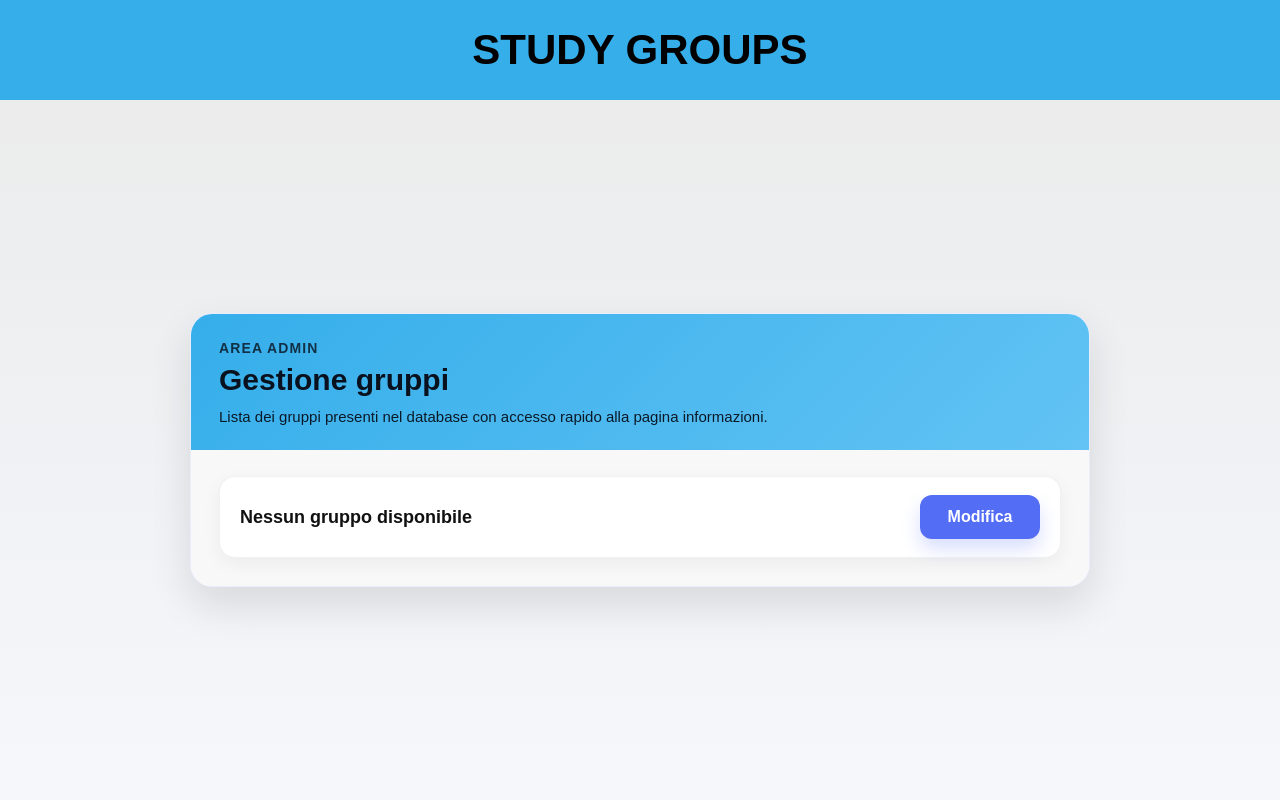
After one commit to simonecapacci/progettowebs, a PHP site: page /php/admin_gestione_gruppi.php in a window 1280 px wide. The commit adds this page. Run offline with PHP 8.4, Linux system fonts and the light colour scheme; data comes from the database, SQL or seed files in the repository; data that the repository does not hold is empty.

Commit message:
Creata pagina gestione gruppi per admin

```diff
--- a/studytogether/css/style.css
+++ b/studytogether/css/style.css
@@ -460,3 +460,114 @@ form{
     height:55px;
     border-radius:10px;
 }
+
+
+body.admin-page {
+    min-height: 100vh;
+    background: linear-gradient(180deg, #eaeaea 0%, #f5f7fb 100%);
+}
+
+body.admin-page .admin-container {
+    min-height: calc(100vh - 100px);
+    display: flex;
+    justify-content: center;
+    align-items: center;
+    padding: 32px 20px;
+}
+
+body.admin-page .admin-card {
+    width: min(900px, 100%);
+    overflow: hidden;
+    border-radius: 22px;
+    background: #ffffff;
+    box-shadow: 0 18px 40px rgba(16, 24, 40, 0.12);
+    border: 1px solid rgba(83, 109, 245, 0.12);
+}
+
+body.admin-page .admin-card-head {
+    padding: 26px 28px 22px;
+    background: linear-gradient(135deg, #35aeea 0%, #62c3f4 100%);
+    color: #08111d;
+}
+
+body.admin-page .admin-card-head p {
+    margin-bottom: 8px;
+    font-size: 14px;
+    font-weight: bold;
+    letter-spacing: 0.08em;
+    text-transform: uppercase;
+    opacity: 0.8;
+}
+
+body.admin-page .admin-card-head h2 {
+    font-size: 30px;
+    line-height: 1.05;
+    margin-bottom: 10px;
+}
+
+body.admin-page .admin-card-head span {
+    display: block;
+    max-width: 44rem;
+    font-size: 15px;
+    line-height: 1.5;
+    opacity: 0.95;
+}
+
+body.admin-page .admin-list {
+    display: grid;
+    gap: 14px;
+    padding: 26px 28px 28px;
+    background: #f8f8f8;
+}
+
+body.admin-page .admin-row {
+    display: flex;
+    justify-content: space-between;
+    align-items: center;
+    gap: 16px;
+    padding: 18px 20px;
+    border-radius: 16px;
+    background: #ffffff;
+    border: 1px solid rgba(17, 17, 17, 0.06);
+    box-shadow: 0 6px 18px rgba(0, 0, 0, 0.05);
+}
+
+body.admin-page .admin-row h3 {
+    font-size: 18px;
+    color: #111;
+}
+
+body.admin-page .admin-action {
+    flex: 0 0 auto;
+    display: inline-flex;
+    align-items: center;
+    justify-content: center;
+    min-width: 120px;
+    height: 44px;
+    padding: 0 18px;
+    border-radius: 12px;
+    background: #536df5;
+    color: #ffffff;
+    text-decoration: none;
+    font-weight: bold;
+    transition: transform 0.15s ease, filter 0.15s ease, box-shadow 0.15s ease;
+    box-shadow: 0 10px 18px rgba(83, 109, 245, 0.22);
+}
+
+body.admin-page .admin-action:hover,
+body.admin-page .admin-action:focus-visible {
+    transform: translateY(-1px);
+    filter: brightness(1.04);
+    outline: none;
+}
+
+@media (max-width: 900px) {
+    body.admin-page .admin-row {
+        flex-direction: column;
+        align-items: stretch;
+    }
+
+    body.admin-page .admin-action {
+        width: 100%;
+    }
+}
--- /dev/null
+++ b/studytogether/php/admin_gestione_gruppi.php
@@ -0,0 +1,48 @@
+<?php
+require_once __DIR__ . '/bootstrap.php';
+
+$groups = [];
+if (isset($dbh) && method_exists($dbh, 'getGroups')) {
+    $groups = $dbh->getGroups();
+}
+?>
+<!DOCTYPE html>
+<html lang="it">
+<head>
+    <meta charset="UTF-8">
+    <meta name="viewport" content="width=device-width, initial-scale=1.0">
+    <title>Gestione gruppi - StudyGroups</title>
+    <link rel="stylesheet" href="../css/style.css">
+</head>
+<body class="admin-page">
+    <header class="top-bar">
+        <h1>STUDY GROUPS</h1>
+    </header>
+
+    <main class="admin-container">
+        <section class="admin-card" aria-label="Gestione gruppi">
+            <div class="admin-card-head">
+                <p>Area admin</p>
+                <h2>Gestione gruppi</h2>
+                <span>Lista dei gruppi presenti nel database con accesso rapido alla pagina informazioni.</span>
+            </div>
+
+            <div class="admin-list">
+                <?php if (!empty($groups)): ?>
+                    <?php foreach ($groups as $group): ?>
+                        <article class="admin-row">
+                            <h3><?php echo htmlspecialchars($group['name'], ENT_QUOTES, 'UTF-8'); ?></h3>
+                            <a class="admin-action" href="info_gruppo.php?id=<?php echo urlencode($group['id']); ?>">Modifica</a>
+                        </article>
+                    <?php endforeach; ?>
+                <?php else: ?>
+                    <article class="admin-row">
+                        <h3>Nessun gruppo disponibile</h3>
+                        <a class="admin-action" href="info_gruppo.php">Modifica</a>
+                    </article>
+                <?php endif; ?>
+            </div>
+        </section>
+    </main>
+</body>
+</html>
```
Also changed, not shown: studytogether/php/cerca_gruppo.php (+19 -17 lines), 1 other file.
